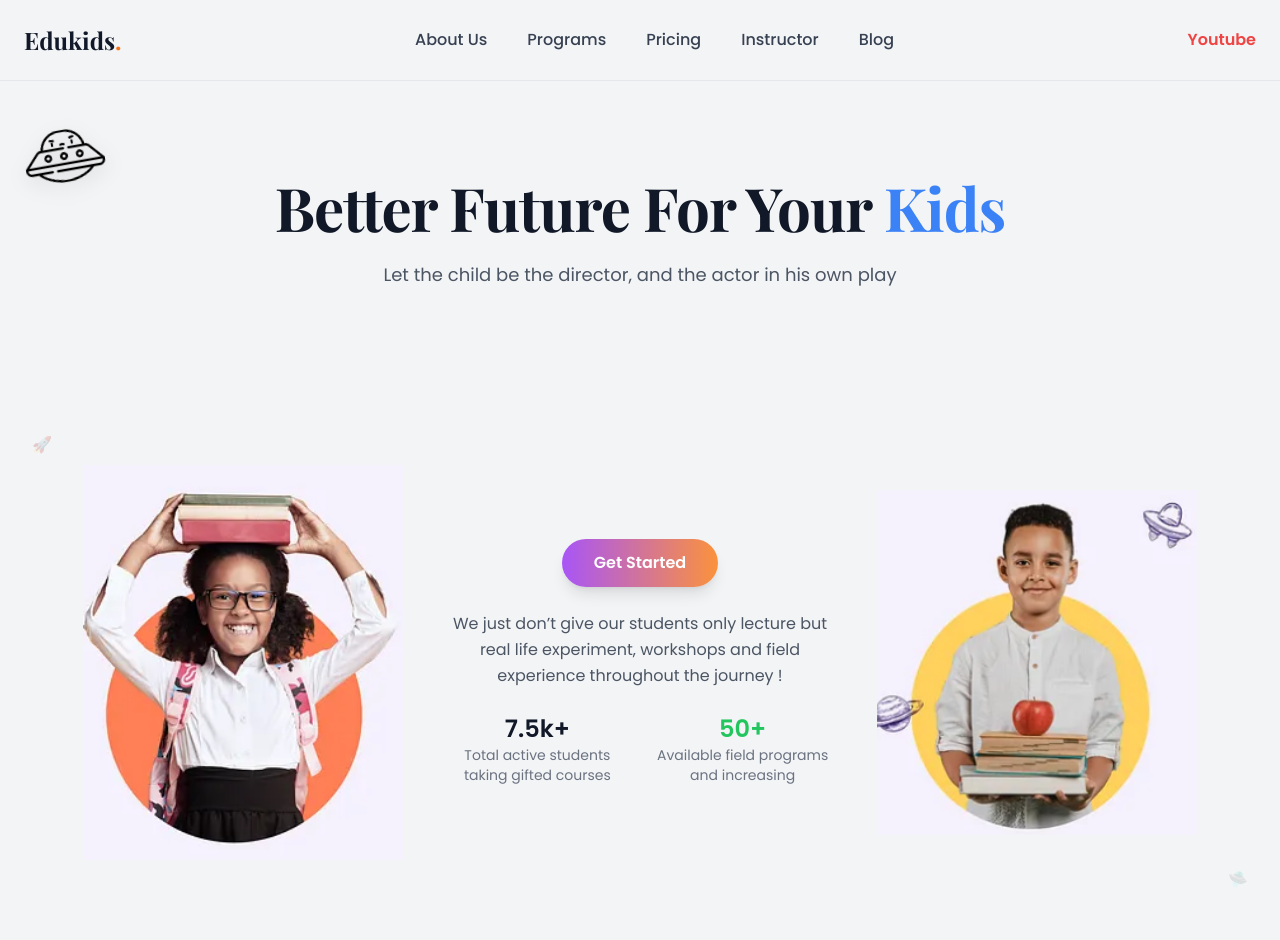
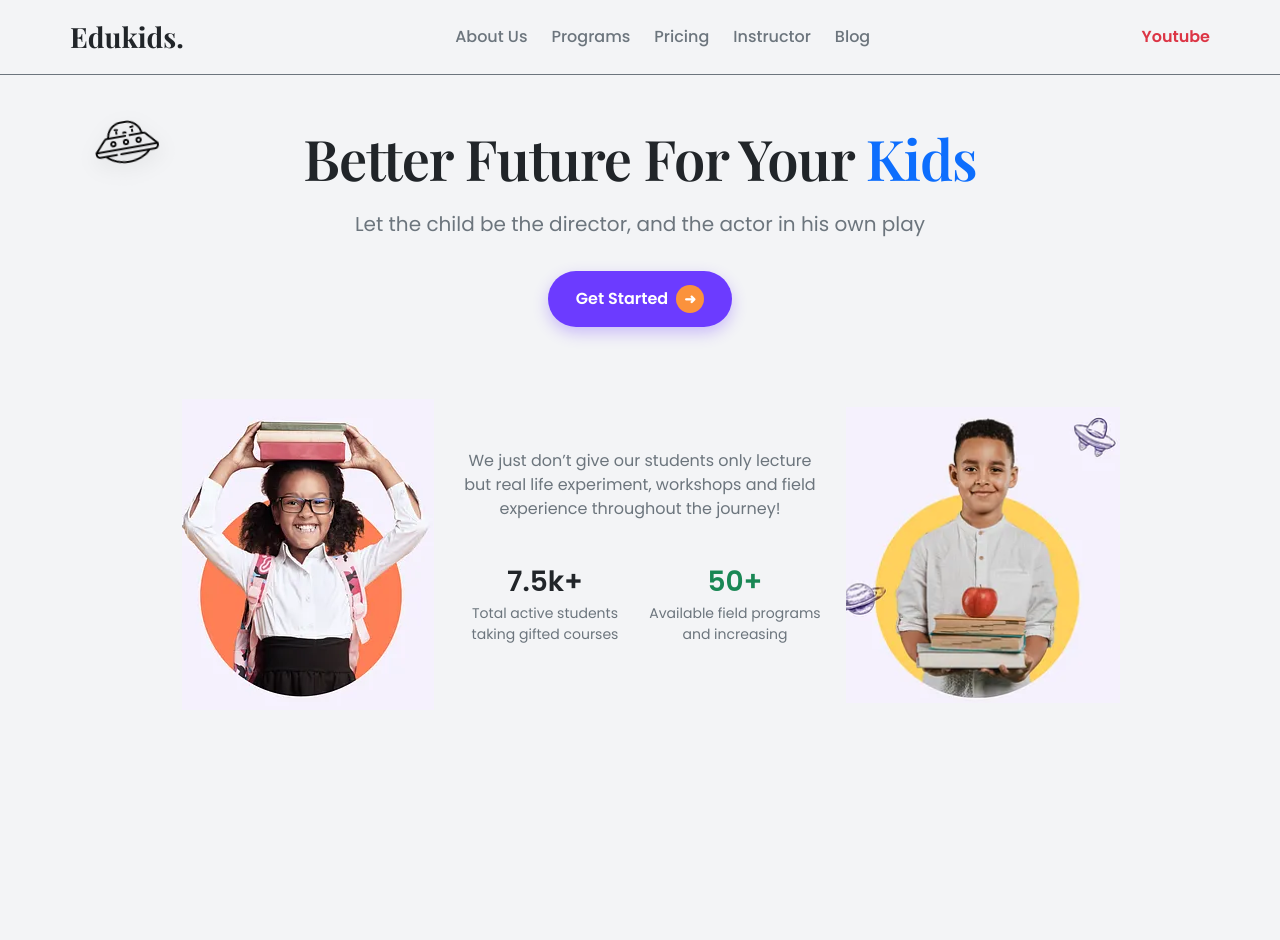
Before and after one commit to syedkashanabbas/edukids, a plain HTML site: page index.html in a window 1280 px wide. After the commit the page ends 800 px from the top, so only its background shows below. Drawn offline with nearby package versions, Linux system fonts and the light colour scheme.

Commit message:
`Refactored index.html and style.css to use Bootstrap 5 and updated layout and styles.`

```diff
--- a/index.html
+++ b/index.html
@@ -1,116 +1,100 @@
 <!DOCTYPE html>
 <html lang="en">
 <head>
-  <meta charset="UTF-8">
-  <meta name="viewport" content="width=device-width, initial-scale=1.0">
+  <meta charset="UTF-8" />
+  <meta name="viewport" content="width=device-width, initial-scale=1" />
   <title>Edukids</title>
 
-  <!-- Tailwind -->
-  <script src="https://cdn.tailwindcss.com"></script>
+  <!-- Bootstrap 5 CSS -->
+  <link href="https://cdn.jsdelivr.net/npm/bootstrap@5.3.0/dist/css/bootstrap.min.css" rel="stylesheet" />
 
   <!-- Google Fonts -->
-  <link href="https://fonts.googleapis.com/css2?family=Poppins:wght@400;500;600&family=Playfair+Display:wght@600;700&display=swap" rel="stylesheet">
+  <link href="https://fonts.googleapis.com/css2?family=Poppins:wght@400;500;600&family=Playfair+Display:wght@600;700&display=swap" rel="stylesheet" />
 
   <!-- Custom CSS -->
-  <link rel="stylesheet" href="style.css">
-
+  <link rel="stylesheet" href="style.css" />
 </head>
-<body class="text-gray-800 overflow-x-hidden">
+<body class="text-dark overflow-hidden ">
 
 
-  <!-- Navbar -->
-<nav class="w-full border-b border-gray-200">
-  <div class="max-w-7xl mx-auto flex items-center justify-between py-6 px-6">
-
+  <nav class="w-100 border-bottom border-secondary">
+    <div class="container d-flex justify-content-between align-items-center py-3 px-3 px-md-0">
       <!-- Logo -->
-    <div class="logo text-2xl font-bold text-gray-900">
-      Edukids<span class="text-orange-500">.</span>
+      <div class="logo fs-3 fw-bold text-dark">
+        Edukids<span class="text-orange">.</span>
       </div>
 
       <!-- Center Menu -->
-    <ul class="nav-links hidden md:flex space-x-10 font-medium text-gray-700">
-      <li><a href="#">About Us</a></li>
-      <li><a href="#">Programs</a></li>
-      <li><a href="#">Pricing</a></li>
-      <li><a href="#">Instructor</a></li>
-      <li><a href="#">Blog</a></li>
+      <ul class="nav d-none d-md-flex gap-4 fw-medium text-secondary">
+        <li class="nav-item"><a href="#" class="nav-link px-0 text-secondary">About Us</a></li>
+        <li class="nav-item"><a href="#" class="nav-link px-0 text-secondary">Programs</a></li>
+        <li class="nav-item"><a href="#" class="nav-link px-0 text-secondary">Pricing</a></li>
+        <li class="nav-item"><a href="#" class="nav-link px-0 text-secondary">Instructor</a></li>
+        <li class="nav-item"><a href="#" class="nav-link px-0 text-secondary">Blog</a></li>
       </ul>
 
-    <!-- YouTube Link (separate on right) -->
-    <div class="hidden md:block">
-      <a href="#" class="text-red-500 font-semibold">Youtube</a>
+      <!-- YouTube Link -->
+      <div class="d-none d-md-block">
+        <a href="#" class="text-danger fw-semibold text-decoration-none">Youtube</a>
       </div>
-
     </div>
   </nav>
 
+  <!-- Hero + Stats Combined Section -->
+  <section class="hero position-relative overflow-hidden">
+    <div class="container py-5 text-center position-relative px-3 px-md-0">
 
-  <!-- Hero Section -->
-<section class="hero  relative overflow-hidden">
-  <div class="max-w-7xl mx-auto px-6 py-24 text-center relative">
+      <!-- Small UFO Decorative -->
+      <img src="assets/img/ufo1.png" alt="UFO" class="ufo-img position-absolute" style="left: 1.5rem; top: 2.5rem; width: 4rem; max-width: 4rem;" />
 
-    <!-- Small UFO Emoji Style -->
-    <img src="assets/img/ufo1.png" alt="UFO"
-         class="ufo-img absolute left-6 top-10 w-12 md:w-16 lg:w-20">
-
-    <!-- Heading + Subtext -->
-    <h1 class="hero-heading text-4xl md:text-6xl font-extrabold text-gray-900 leading-tight">
-      Better Future For Your <span class="text-blue-500">Kids</span>
+      <!-- Hero Heading -->
+      <h1 class="hero-heading display-4 display-md-1 fw-extrabold lh-sm">
+        Better Future For Your <span class="text-primary">Kids</span>
       </h1>
-    <p class="hero-sub mt-6 text-lg text-gray-600 max-w-2xl mx-auto">
+      <p class="hero-sub mt-3 fs-5 text-secondary mx-auto" style="max-width: 40rem;">
         Let the child be the director, and the actor in his own play
       </p>
+      <a href="#" class="cta-btn mt-3 d-inline-flex align-items-center justify-content-center gap-2 text-white text-decoration-none">
+        Get Started <span class="arrow">➜</span>
+      </a>
 
-
-
-  </div>
-</section>
-<!-- Stats Section -->
-<section class="relative  py-20">
-  <div class="max-w-7xl mx-auto px-6 grid md:grid-cols-3 gap-12 items-center">
+      <!-- Stats & Images Row -->
+      <div class="row mt-5 align-items-center g-4">
 
         <!-- Left Image -->
-    <div class="flex justify-center md:justify-end">
-      <img src="assets/img/1.png" alt="Girl Student" class="girl-img w-60 md:w-72 lg:w-80">
+        <div class="col-md-4 d-flex justify-content-center justify-content-md-end">
+          <img src="assets/img/1.png" alt="Girl Student" class="girl-img img-fluid" style="max-width: 18rem;" />
         </div>
 
         <!-- Center Content -->
-    <div class="text-center space-y-6">
-      <!-- Button -->
-      <a href="#" class="inline-block bg-gradient-to-r from-purple-500 to-orange-400 text-white font-semibold px-8 py-3 rounded-full shadow-lg hover:opacity-90 transition">
-        Get Started
-      </a>
-
-      <!-- Main Text -->
-      <p class="text-gray-600 leading-relaxed max-w-md mx-auto">
-        We just don’t give our students only lecture but real life experiment, workshops and field experience throughout the journey !
+        <div class="col-md-4 text-center">
+          <p class="text-secondary fs-6 mx-auto" style="max-width: 28rem;">
+            We just don’t give our students only lecture but real life experiment, workshops and field experience throughout the journey!
           </p>
 
           <!-- Stats -->
-      <div class="mt-10 grid grid-cols-2 gap-8 justify-center">
-        <div class="text-center">
-          <div class="text-2xl font-bold text-gray-900">7.5k+</div>
-          <p class="text-gray-500 text-sm">Total active students taking gifted courses</p>
+          <div class="row mt-4 justify-content-center g-3">
+            <div class="col-6 text-center">
+              <div class="fs-3 fw-bold text-dark">7.5k+</div>
+              <p class="text-secondary small">Total active students taking gifted courses</p>
             </div>
-        <div class="text-center">
-          <div class="text-2xl font-bold text-green-500">50+</div>
-          <p class="text-gray-500 text-sm">Available field programs and increasing</p>
+            <div class="col-6 text-center">
+              <div class="fs-3 fw-bold text-success">50+</div>
+              <p class="text-secondary small">Available field programs and increasing</p>
             </div>
           </div>
         </div>
 
         <!-- Right Image -->
-    <div class="flex justify-center md:justify-start">
-      <img src="assets/img/2.png" alt="Boy Student" class="boy-img w-60 md:w-72 lg:w-80">
+        <div class="col-md-4 d-flex justify-content-center justify-content-md-start">
+          <img src="assets/img/2.png" alt="Boy Student" class="boy-img img-fluid" style="max-width: 18rem;" />
         </div>
       </div>
-
-  <!-- Background doodles (placeholders as small svgs/divs) -->
-  <div class="absolute top-12 left-8 opacity-20">🚀</div>
-  <div class="absolute bottom-12 right-8 opacity-20">🛸</div>
+    </div>
   </section>
 
-
+  <!-- Bootstrap 5 JS Bundle -->
+  <script src="https://cdn.jsdelivr.net/npm/bootstrap@5.3.0/dist/js/bootstrap.bundle.min.js"></script>
 
   <!-- GSAP -->
   <script src="https://cdnjs.cloudflare.com/ajax/libs/gsap/3.12.5/gsap.min.js"></script>
--- a/style.css
+++ b/style.css
@@ -1,28 +1,24 @@
-/* Default Styles */
+/* Keep your existing styles and add/modify these */
 
+/* Colors */
 :root {
-  /* Primary */
-  --bright-blue: #3B82F6; /* or #2196F3 */
-  --warm-yellow: #FACC15; /* or #FFC107 */
-  --playful-green: #22C55E; /* or #4CAF50 */
-
-  /* Secondary / Accent */
-  --accent-orange: #FB923C; /* or #FF9800 */
-  --accent-purple: #A855F7; /* or #9C27B0 */
-  --accent-pink: #F472B6;   /* or #E91E63 */
-
-  /* Neutral */
+  --bright-blue: #3B82F6;
+  --warm-yellow: #FACC15;
+  --playful-green: #22C55E;
+  --accent-orange: #FB923C;
+  --accent-purple: #A855F7;
+  --accent-pink: #F472B6;
   --neutral-white: #FFFFFF;
-  --neutral-light: #F3F4F6; /* or #EEEEEE */
-  --neutral-dark: #374151;  /* or #212121 */
+  --neutral-light: #F3F4F6;
+  --neutral-dark: #374151;
 }
 
+/* Fonts */
 body {
   font-family: 'Poppins', sans-serif;
-   background: var(--neutral-light);
-    color: var(--neutral-dark);
+  background: var(--neutral-light);
+  color: var(--neutral-dark);
 }
-
 
 .logo {
   font-family: 'Playfair Display', serif;
@@ -31,52 +27,73 @@ body {
 .hero-heading {
   font-family: 'Playfair Display', serif;
   letter-spacing: -1px;
-  color: var(--bright-blue);
+  /* color: var(--bright-blue); */
 }
 
 .hero-sub {
   font-family: 'Poppins', sans-serif;
 }
 
-/* Smooth scroll behavior */
-html {
-  scroll-behavior: smooth;
+/* Navbar link hover effect */
+.nav-link {
+  position: relative;
+  transition: color 0.3s ease;
+  color: var(--neutral-dark);
 }
 
-/* Optional hover effect */
-.nav-links li a {
-  position: relative;
-  transition: color 0.3s ease;
-}
-
-.nav-links li a:hover {
+.nav-link:hover {
   color: var(--accent-orange);
 }
 
-.nav-links li a::after {
+.nav-link::after {
   content: '';
   position: absolute;
   width: 0%;
   height: 2px;
   bottom: -4px;
   left: 0;
-  background-color: #3B82F6; /* Bright Blue */
+  background-color: var(--bright-blue);
   transition: width 0.3s ease;
 }
 
-.nav-links li a:hover::after {
+.nav-link:hover::after {
   width: 100%;
 }
 
-
+/* UFO image */
 .ufo-img {
   transform: rotate(-10deg);
-  filter: drop-shadow(0 6px 10px rgba(0,0,0,0.15));
+  filter: drop-shadow(0 6px 10px rgba(0, 0, 0, 0.15));
   z-index: 10;
 }
 
+/* CTA Button */
+.cta-btn {
+  background: #6C3BFF;
+  font-weight: 600;
+  font-size: 1rem;
+  padding: 0.875rem 1.75rem;
+  border-radius: 9999px;
+  box-shadow: 0 6px 15px rgba(108, 59, 255, 0.3);
+  transition: all 0.3s ease;
+}
 
+.cta-btn:hover {
+  transform: translateY(-2px);
+  box-shadow: 0 8px 20px rgba(108, 59, 255, 0.4);
+  text-decoration: none;
+}
 
-/* .girl-img, .boy-img {
-  filter: drop-shadow(0 12px 20px rgba(0,0,0,0.15));
-} */
+/* Orange circle inside CTA */
+.cta-btn .arrow {
+  display: inline-flex;
+  align-items: center;
+  justify-content: center;
+  background: var(--accent-orange);
+  color: #fff;
+  width: 28px;
+  height: 28px;
+  border-radius: 50%;
+  font-size: 14px;
+  line-height: 1;
+}
```
Lines whose indentation alone changed are shown as unchanged.
